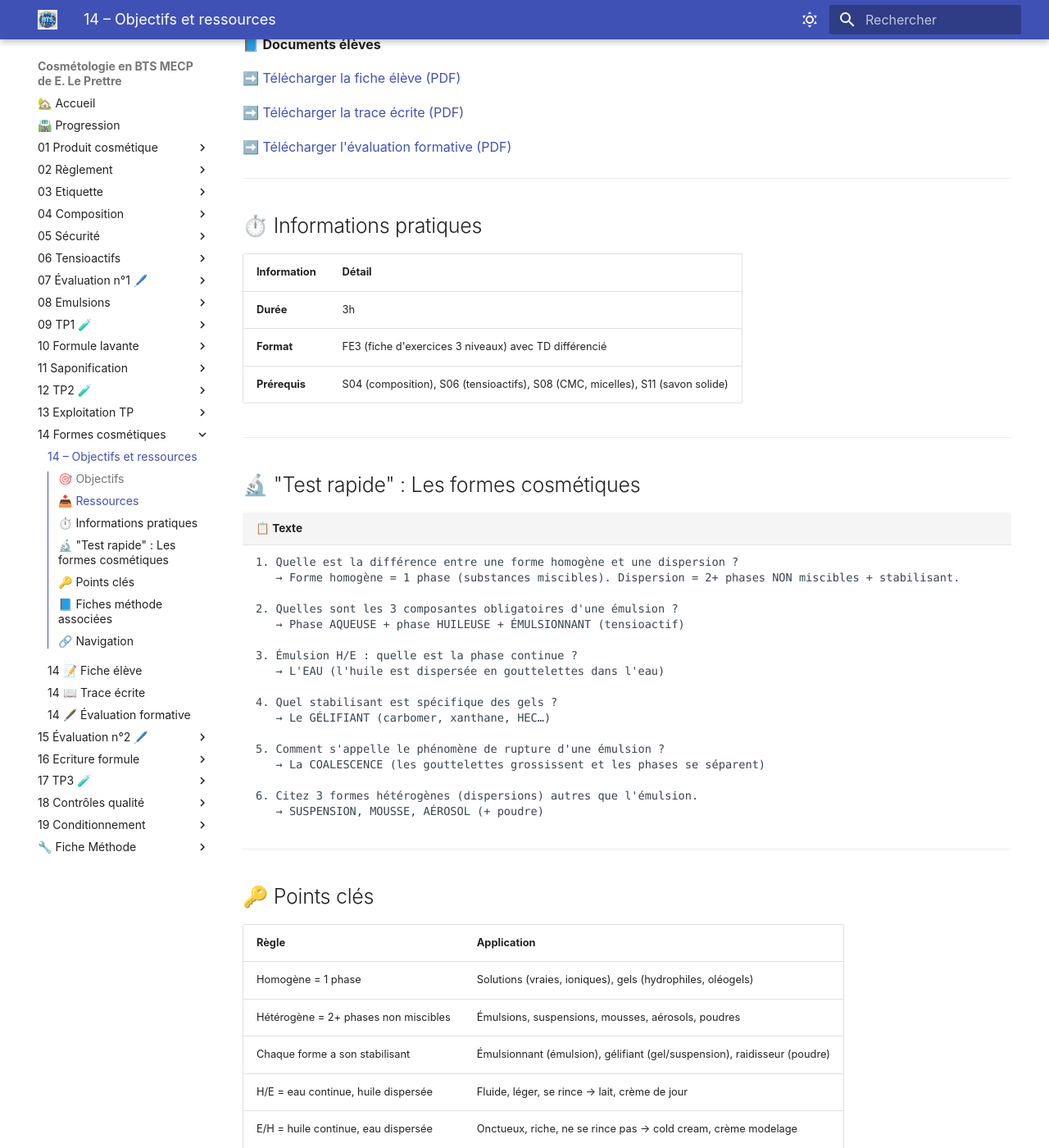
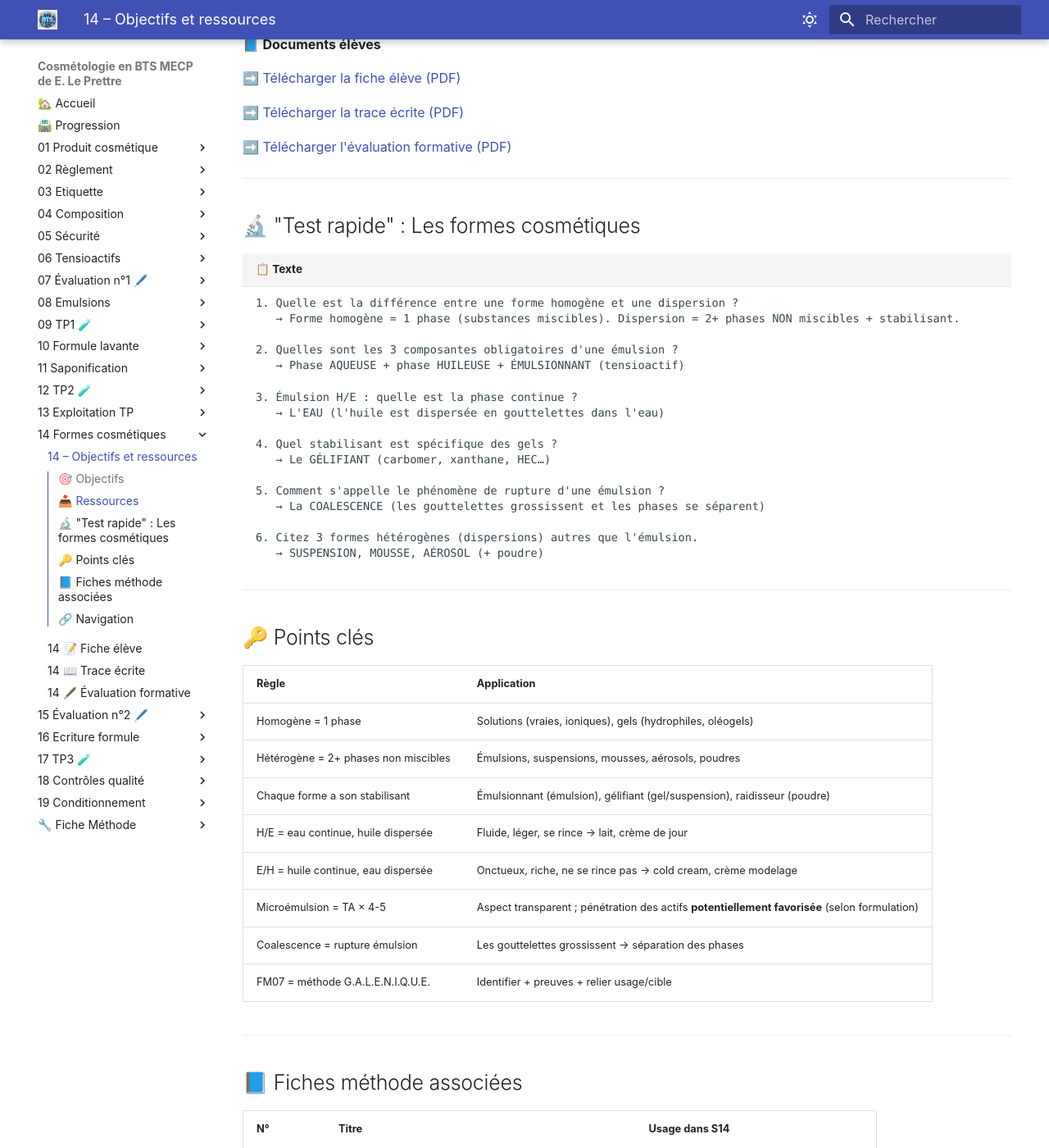
Before and after one commit to E-LePrettre/bts-mecp-cosmetologie, an MkDocs documentation site: the page built from docs/14_formes_cosmetiques/README.md, in a window 1280 px wide and 1400 px high, scrolled down 859 px. Shown: the whole window at 82% size. Built offline with MkDocs 1.6.1 and Material for MkDocs 9.7.7, drawn with Linux system fonts in a browser that asks for light colours; some of the changed text lies outside the part shown.

Commit message:
14 mise à joru

```diff
--- a/docs/14_formes_cosmetiques/README.md
+++ b/docs/14_formes_cosmetiques/README.md
@@ -35,15 +35,7 @@ Cette séance introduit les formes galéniques cosmétiques : solutions, gels,
 
 ---
 
-## ⏱️ Informations pratiques
 
-| Information | Détail |
-|-------------|--------|
-| **Durée** | 3h |
-| **Format** | FE3 (fiche d'exercices 3 niveaux) avec TD différencié |
-| **Prérequis** | S04 (composition), S06 (tensioactifs), S08 (CMC, micelles), S11 (savon solide) |
-
----
 
 ## 🔬 "Test rapide" : Les formes cosmétiques
 
@@ -78,7 +70,7 @@ Cette séance introduit les formes galéniques cosmétiques : solutions, gels,
 | Chaque forme a son stabilisant | Émulsionnant (émulsion), gélifiant (gel/suspension), raidisseur (poudre) |
 | H/E = eau continue, huile dispersée | Fluide, léger, se rince → lait, crème de jour |
 | E/H = huile continue, eau dispersée | Onctueux, riche, ne se rince pas → cold cream, crème modelage |
-| Microémulsion = TA × 4-5 | Pénétration cutanée accrue, aspect transparent |
+| Microémulsion = TA × 4-5 | Aspect transparent ; pénétration des actifs **potentiellement favorisée** (selon formulation) |
 | Coalescence = rupture émulsion | Les gouttelettes grossissent → séparation des phases |
 | FM07 = méthode G.A.L.E.N.I.Q.U.E. | Identifier + preuves + relier usage/cible |
 
```
Also changed, not shown: docs/14_formes_cosmetiques/14a_fiche_eleve.md (+5 -5 lines), docs/14_formes_cosmetiques/14b_trace_ecrite.md (+3 -3 lines), 2 other files.
